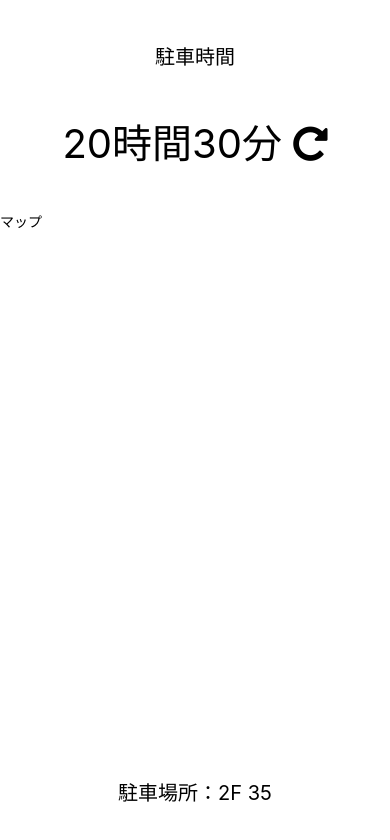
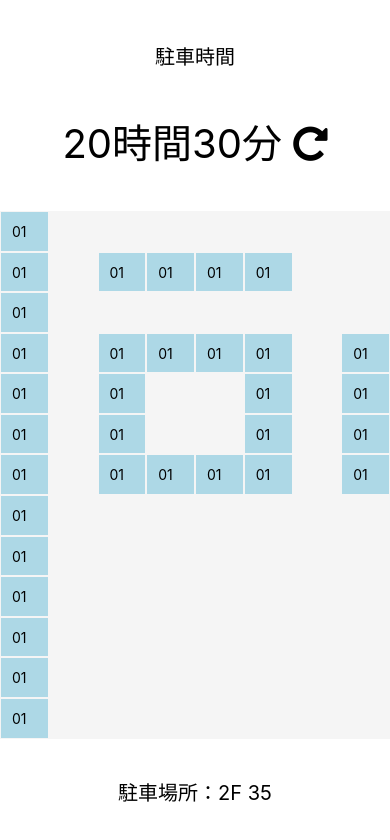
Before and after one commit to BanaoLihua/ParkingApp, a React Native app: screen / in a window 390 px wide. Shown: the top 840 px of the page. Built offline with nearby package versions, Linux system fonts and the light colour scheme.

Commit message:
駐車場マップを作成

```diff
--- a/App.js
+++ b/App.js
@@ -1,6 +1,6 @@
 import { StatusBar } from 'expo-status-bar';
 import React from 'react';
-import { StyleSheet, Text, View } from 'react-native';
+import { Button, StyleSheet, Text, View } from 'react-native';
 import Icon from 'react-native-vector-icons/FontAwesome';
 
 export default function App() {
@@ -17,7 +17,151 @@ export default function App() {
         </View>
       </View>
       <View style={styles.parkingMap}>
-        <Text>マップ</Text>
+        <View style={styles.mapRow}>
+        {/* 1行目 */}
+          <Text style={styles.mapButton} onPress={() => {console.log('aiueo')}}>01</Text>
+          <Text style={styles.mapButtonHidden}>01</Text>
+          <Text style={styles.mapButtonHidden}>01</Text>
+          <Text style={styles.mapButtonHidden}>01</Text>
+          <Text style={styles.mapButtonHidden}>01</Text>
+          <Text style={styles.mapButtonHidden}>01</Text>
+          <Text style={styles.mapButtonHidden}>01</Text>
+          <Text style={styles.mapButtonHidden}>01</Text>
+        </View>
+        <View style={styles.mapRow}>
+        {/* 2行目 */}
+          <Text style={styles.mapButton}>01</Text>
+          <Text style={styles.mapButtonHidden}>01</Text>
+          <Text style={styles.mapButton}>01</Text>
+          <Text style={styles.mapButton}>01</Text>
+          <Text style={styles.mapButton}>01</Text>
+          <Text style={styles.mapButton}>01</Text>
+          <Text style={styles.mapButtonHidden}>01</Text>
+          <Text style={styles.mapButtonHidden}>01</Text>
+        </View>
+        <View style={styles.mapRow}>
+          {/* 3行目 */}
+          <Text style={styles.mapButton}>01</Text>
+          <Text style={styles.mapButtonHidden}>01</Text>
+          <Text style={styles.mapButtonHidden}>01</Text>
+          <Text style={styles.mapButtonHidden}>01</Text>
+          <Text style={styles.mapButtonHidden}>01</Text>
+          <Text style={styles.mapButtonHidden}>01</Text>
+          <Text style={styles.mapButtonHidden}>01</Text>
+          <Text style={styles.mapButtonHidden}>01</Text>
+        </View>
+        <View style={styles.mapRow}>
+          {/* 4行目 */}
+          <Text style={styles.mapButton}>01</Text>
+          <Text style={styles.mapButtonHidden}>01</Text>
+          <Text style={styles.mapButton}>01</Text>
+          <Text style={styles.mapButton}>01</Text>
+          <Text style={styles.mapButton}>01</Text>
+          <Text style={styles.mapButton}>01</Text>
+          <Text style={styles.mapButtonHidden}>01</Text>
+          <Text style={styles.mapButton}>01</Text>
+        </View>
+        <View style={styles.mapRow}>
+          {/* 5行目 */}
+          <Text style={styles.mapButton}>01</Text>
+          <Text style={styles.mapButtonHidden}>01</Text>
+          <Text style={styles.mapButton}>01</Text>
+          <Text style={styles.mapButtonHidden}>01</Text>
+          <Text style={styles.mapButtonHidden}>01</Text>
+          <Text style={styles.mapButton}>01</Text>
+          <Text style={styles.mapButtonHidden}>01</Text>
+          <Text style={styles.mapButton}>01</Text>
+        </View>
+        <View style={styles.mapRow}>
+          {/* 6行目 */}
+          <Text style={styles.mapButton}>01</Text>
+          <Text style={styles.mapButtonHidden}>01</Text>
+          <Text style={styles.mapButton}>01</Text>
+          <Text style={styles.mapButtonHidden}>01</Text>
+          <Text style={styles.mapButtonHidden}>01</Text>
+          <Text style={styles.mapButton}>01</Text>
+          <Text style={styles.mapButtonHidden}>01</Text>
+          <Text style={styles.mapButton}>01</Text>
+        </View>
+        <View style={styles.mapRow}>
+          {/* 7行目 */}
+          <Text style={styles.mapButton}>01</Text>
+          <Text style={styles.mapButtonHidden}>01</Text>
+          <Text style={styles.mapButton}>01</Text>
+          <Text style={styles.mapButton}>01</Text>
+          <Text style={styles.mapButton}>01</Text>
+          <Text style={styles.mapButton}>01</Text>
+          <Text style={styles.mapButtonHidden}>01</Text>
+          <Text style={styles.mapButton}>01</Text>
+        </View>
+        <View style={styles.mapRow}>
+          {/* 8行目 */}
+          <Text style={styles.mapButton}>01</Text>
+          <Text style={styles.mapButtonHidden}>01</Text>
+          <Text style={styles.mapButtonHidden}>01</Text>
+          <Text style={styles.mapButtonHidden}>01</Text>
+          <Text style={styles.mapButtonHidden}>01</Text>
+          <Text style={styles.mapButtonHidden}>01</Text>
+          <Text style={styles.mapButtonHidden}>01</Text>
+          <Text style={styles.mapButtonHidden}>01</Text>
+        </View>
+        <View style={styles.mapRow}>
+          {/* 9行目 */}
+          <Text style={styles.mapButton}>01</Text>
+          <Text style={styles.mapButtonHidden}>01</Text>
+          <Text style={styles.mapButtonHidden}>01</Text>
+          <Text style={styles.mapButtonHidden}>01</Text>
+          <Text style={styles.mapButtonHidden}>01</Text>
+          <Text style={styles.mapButtonHidden}>01</Text>
+          <Text style={styles.mapButtonHidden}>01</Text>
+          <Text style={styles.mapButtonHidden}>01</Text>
+        </View>
+        <View style={styles.mapRow}>
+          {/* 10行目 */}
+          <Text style={styles.mapButton}>01</Text>
+          <Text style={styles.mapButtonHidden}>01</Text>
+          <Text style={styles.mapButtonHidden}>01</Text>
+          <Text style={styles.mapButtonHidden}>01</Text>
+          <Text style={styles.mapButtonHidden}>01</Text>
+          <Text style={styles.mapButtonHidden}>01</Text>
+          <Text style={styles.mapButtonHidden}>01</Text>
+          <Text style={styles.mapButtonHidden}>01</Text>
+        </View>
+        <View style={styles.mapRow}>
+          {/* 11行目 */}
+          <Text style={styles.mapButton}>01</Text>
+          <Text style={styles.mapButtonHidden}>01</Text>
+          <Text style={styles.mapButtonHidden}>01</Text>
+          <Text style={styles.mapButtonHidden}>01</Text>
+          <Text style={styles.mapButtonHidden}>01</Text>
+          <Text style={styles.mapButtonHidden}>01</Text>
+          <Text style={styles.mapButtonHidden}>01</Text>
+          <Text style={styles.mapButtonHidden}>01</Text>
+        </View>
+        <View style={styles.mapRow}>
+          {/* 12行目 */}
+          <Text style={styles.mapButton}>01</Text>
+          <Text style={styles.mapButtonHidden}>01</Text>
+          <Text style={styles.mapButtonHidden}>01</Text>
+          <Text style={styles.mapButtonHidden}>01</Text>
+          <Text style={styles.mapButtonHidden}>01</Text>
+          <Text style={styles.mapButtonHidden}>01</Text>
+          <Text style={styles.mapButtonHidden}>01</Text>
+          <Text style={styles.mapButtonHidden}>01</Text>
+        </View>
+        <View style={styles.mapRow}>
+          {/* 13行目 */}
+          <Text style={styles.mapButton}>01</Text>
+          <Text style={styles.mapButtonHidden}>01</Text>
+          <Text style={styles.mapButtonHidden}>01</Text>
+          <Text style={styles.mapButtonHidden}>01</Text>
+          <Text style={styles.mapButtonHidden}>01</Text>
+          <Text style={styles.mapButtonHidden}>01</Text>
+          <Text style={styles.mapButtonHidden}>01</Text>
+          <Text style={styles.mapButtonHidden}>01</Text>
+        </View>
+
+
       </View>
       <View style={styles.parkingInformation}>
         <Text style={{fontSize: 20}}>駐車場所：2F 35</Text>
@@ -46,10 +190,31 @@ const styles = StyleSheet.create({
   parkingMap: {
     flex: 5,
   },
+  mapRow: {
+    flex: 1,
+    flexDirection: 'row',
+    backgroundColor: 'whitesmoke'
+  },
+  mapButton: {
+    flex: 1,
+    backgroundColor: "lightblue",
+    padding: 10,
+    margin: 1,
+    borderWidth: 1,
+    borderColor: "lightblue",
+  },
+  mapButtonHidden: {
+    flex: 1,
+    padding: 10,
+    margin: 1,
+    borderRadius: 20,
+    borderWidth: 1,
+    opacity: 0
+  },
   parkingInformation: {
     flex: 1,
     alignItems: 'center',
-    justifyContent: 'center'
+    justifyContent: 'center',
   }
 
 });
```
